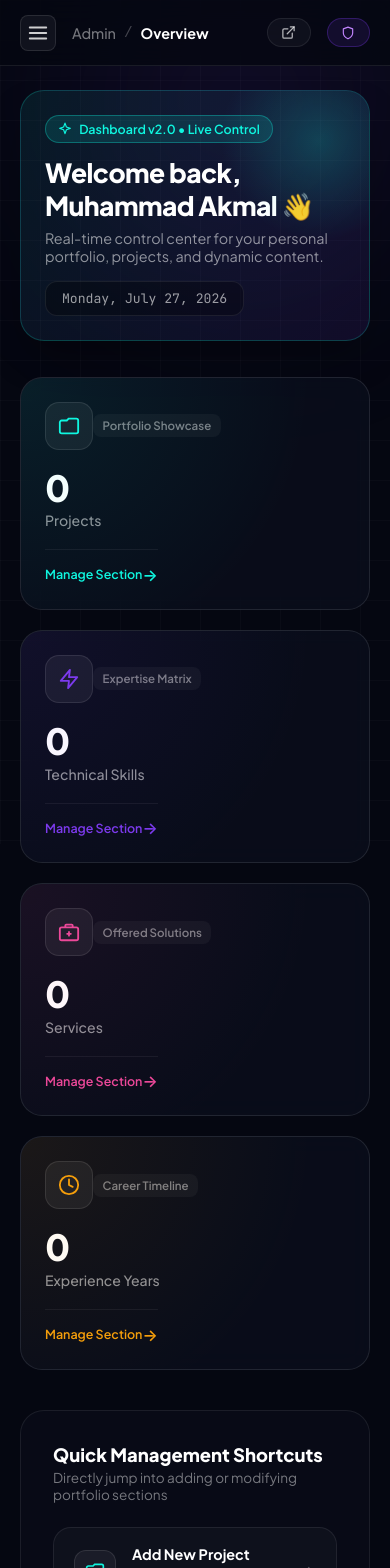
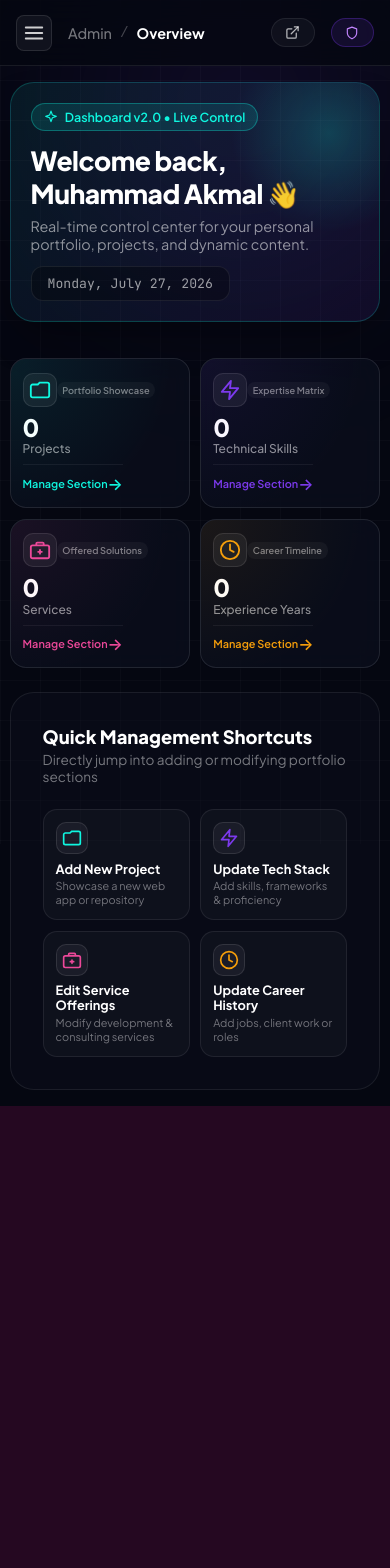
Before and after one commit to AkmalDoghar/portfolio, a Next.js app: page /admin/dashboard in a window 390 px wide. Shown: the top 1568 px of the page. After the commit the page ends 1106 px from the top, so only its background shows below. Built offline with nearby package versions, Linux system fonts and the light colour scheme; no server answers.

Commit message:
update admin dashboard

```diff
--- a/src/app/admin/dashboard/dashboard.css
+++ b/src/app/admin/dashboard/dashboard.css
@@ -19,7 +19,13 @@
   padding-top: 0 !important;
   background: #050711;
   color: #f3f4f6;
-  font-family: "Plus Jakarta Sans", -apple-system, BlinkMacSystemFont, "Segoe UI", Roboto, sans-serif;
+  font-family:
+    "Plus Jakarta Sans",
+    -apple-system,
+    BlinkMacSystemFont,
+    "Segoe UI",
+    Roboto,
+    sans-serif;
   position: relative;
   overflow-x: hidden;
 }
@@ -43,7 +49,11 @@
   width: 500px;
   height: 500px;
   border-radius: 50%;
-  background: radial-gradient(circle, rgba(124, 58, 237, 0.15) 0%, transparent 70%);
+  background: radial-gradient(
+    circle,
+    rgba(124, 58, 237, 0.15) 0%,
+    transparent 70%
+  );
   filter: blur(90px);
   pointer-events: none;
   z-index: 0;
@@ -192,8 +202,15 @@
 }
 
 @keyframes livePulse {
-  0%, 100% { opacity: 1; transform: scale(1); }
-  50% { opacity: 0.3; transform: scale(0.85); }
+  0%,
+  100% {
+    opacity: 1;
+    transform: scale(1);
+  }
+  50% {
+    opacity: 0.3;
+    transform: scale(0.85);
+  }
 }
 
 /* ── Navigation List ── */
@@ -229,7 +246,9 @@
   display: flex;
   align-items: center;
   justify-content: center;
-  transition: transform 0.2s ease, color 0.2s ease;
+  transition:
+    transform 0.2s ease,
+    color 0.2s ease;
 }
 
 .dash-nav-item:hover {
@@ -243,7 +262,11 @@
 }
 
 .dash-nav-item--active {
-  background: linear-gradient(135deg, rgba(15, 247, 224, 0.12) 0%, rgba(124, 58, 237, 0.12) 100%);
+  background: linear-gradient(
+    135deg,
+    rgba(15, 247, 224, 0.12) 0%,
+    rgba(124, 58, 237, 0.12) 100%
+  );
   color: #0ff7e0;
   border: 1px solid rgba(15, 247, 224, 0.25);
   box-shadow: 0 4px 15px rgba(15, 247, 224, 0.1);
@@ -487,7 +510,11 @@
   display: flex;
   align-items: center;
   justify-content: space-between;
-  background: linear-gradient(135deg, rgba(15, 247, 224, 0.08) 0%, rgba(124, 58, 237, 0.1) 100%);
+  background: linear-gradient(
+    135deg,
+    rgba(15, 247, 224, 0.08) 0%,
+    rgba(124, 58, 237, 0.1) 100%
+  );
   border: 1px solid rgba(15, 247, 224, 0.2);
   border-radius: 24px;
   padding: 2rem 2.25rem;
@@ -578,7 +605,11 @@
   content: "";
   position: absolute;
   inset: 0;
-  background: radial-gradient(circle at top left, var(--card-color, #0ff7e0), transparent 70%);
+  background: radial-gradient(
+    circle at top left,
+    var(--card-color, #0ff7e0),
+    transparent 70%
+  );
   opacity: 0.08;
   pointer-events: none;
   transition: opacity 0.3s ease;
@@ -747,7 +778,9 @@
 .quick-btn-arrow {
   color: rgba(255, 255, 255, 0.3);
   font-size: 1.1rem;
-  transition: transform 0.2s ease, color 0.2s ease;
+  transition:
+    transform 0.2s ease,
+    color 0.2s ease;
 }
 
 .quick-card-btn:hover .quick-btn-arrow {
@@ -869,23 +902,102 @@
   border-color: rgba(15, 247, 224, 0.45);
 }
 
-/* Item card */
+/* Scrollbar Container for Admin Sections */
+.admin-projects-scroll-container {
+  max-height: 540px;
+  overflow-y: auto;
+  padding-right: 0.35rem;
+  margin-bottom: 0;
+  scrollbar-width: thin;
+  scrollbar-color: rgba(15, 247, 224, 0.4) rgba(255, 255, 255, 0.05);
+}
+
+.admin-projects-scroll-container::-webkit-scrollbar {
+  width: 6px;
+}
+
+.admin-projects-scroll-container::-webkit-scrollbar-track {
+  background: rgba(255, 255, 255, 0.03);
+  border-radius: 10px;
+}
+
+.admin-projects-scroll-container::-webkit-scrollbar-thumb {
+  background: linear-gradient(180deg, #0ff7e0 0%, #7c3aed 100%);
+  border-radius: 10px;
+  box-shadow: 0 0 10px rgba(15, 247, 224, 0.4);
+}
+
+/* See More / Show More Button */
+.see-more-wrap {
+  display: flex;
+  align-items: center;
+  justify-content: center;
+  margin-top: 2rem;
+  padding-top: 1.25rem;
+  border-top: 1px dashed rgba(255, 255, 255, 0.1);
+  width: 100%;
+}
+
+.btn-see-more {
+  display: inline-flex;
+  align-items: center;
+  justify-content: center;
+  gap: 0.6rem;
+  padding: 0.75rem 1.85rem;
+  background: linear-gradient(
+    135deg,
+    rgba(15, 247, 224, 0.1) 0%,
+    rgba(124, 58, 237, 0.1) 100%
+  );
+  border: 1px solid rgba(15, 247, 224, 0.3);
+  border-radius: 999px;
+  color: #0ff7e0;
+  font-size: 0.88rem;
+  font-weight: 700;
+  font-family: inherit;
+  cursor: pointer;
+  transition: all 0.25s cubic-bezier(0.16, 1, 0.3, 1);
+  box-shadow: 0 4px 15px rgba(15, 247, 224, 0.15);
+}
+
+.btn-see-more:hover {
+  background: linear-gradient(
+    135deg,
+    rgba(15, 247, 224, 0.2) 0%,
+    rgba(124, 58, 237, 0.25) 100%
+  );
+  border-color: rgba(15, 247, 224, 0.6);
+  transform: translateY(-2px);
+  box-shadow: 0 8px 25px rgba(15, 247, 224, 0.3);
+  color: #ffffff;
+}
+
+/* Item card & Grid List */
+.items-list {
+  display: grid;
+  grid-template-columns: repeat(auto-fill, minmax(300px, 1fr));
+  gap: 1.25rem;
+}
+
 .item-card {
   background: rgba(13, 17, 32, 0.5);
   border: 1px solid rgba(255, 255, 255, 0.08);
   border-radius: 18px;
-  padding: 1.25rem 1.5rem;
+  padding: 1.25rem;
   display: flex;
-  align-items: flex-start;
+  flex-direction: column;
   justify-content: space-between;
-  gap: 1.25rem;
+  gap: 1rem;
   transition: all 0.25s ease;
+  min-width: 0;
+  word-break: break-word;
 }
 
 .item-card:hover {
-  border-color: rgba(255, 255, 255, 0.18);
+  border-color: rgba(15, 247, 224, 0.3);
   background: rgba(255, 255, 255, 0.04);
-  transform: translateY(-1px);
+  transform: translateY(-2px);
+  box-shadow: 0 10px 25px -5px rgba(0, 0, 0, 0.5);
 }
 
 .item-card-title {
@@ -901,10 +1013,59 @@
   line-height: 1.5;
 }
 
-.items-list {
+.item-card-actions {
   display: flex;
-  flex-direction: column;
-  gap: 0.85rem;
+  align-items: center;
+  gap: 0.5rem;
+  margin-top: auto;
+  padding-top: 0.75rem;
+  border-top: 1px solid rgba(255, 255, 255, 0.06);
+}
+
+.badge {
+  display: inline-block;
+  padding: 0.2rem 0.55rem;
+  border-radius: 6px;
+  background: rgba(15, 247, 224, 0.1);
+  border: 1px solid rgba(15, 247, 224, 0.2);
+  color: #0ff7e0;
+  font-size: 0.72rem;
+  font-weight: 600;
+  font-family: "JetBrains Mono", monospace;
+  word-break: break-word;
+}
+
+.skill-percent-bar {
+  width: 100%;
+  height: 6px;
+  background: rgba(255, 255, 255, 0.08);
+  border-radius: 999px;
+  overflow: hidden;
+  margin-top: 0.5rem;
+}
+
+.skill-percent-bar-fill {
+  height: 100%;
+  background: linear-gradient(90deg, #0ff7e0 0%, #7c3aed 100%);
+  border-radius: 999px;
+  transition: width 0.4s ease;
+}
+
+.item-card-img-wrap {
+  width: 100%;
+  height: 140px;
+  border-radius: 12px;
+  overflow: hidden;
+  border: 1px solid rgba(255, 255, 255, 0.08);
+  background: #000;
+  flex-shrink: 0;
+  margin-bottom: 0.5rem;
+}
+
+.item-card-thumb {
+  width: 100%;
+  height: 100%;
+  object-fit: cover;
 }
 
 /* Form panel */
@@ -1052,18 +1213,18 @@
   }
 
   .dash-topbar {
-    padding: 0 1.25rem;
+    padding: 0 1rem;
   }
 
   .dash-content {
-    padding: 1.5rem 1.25rem;
+    padding: 1.25rem 0.85rem;
   }
 
   .overview-banner {
     flex-direction: column;
     align-items: flex-start;
-    gap: 1rem;
-    padding: 1.5rem;
+    gap: 0.85rem;
+    padding: 1.25rem;
   }
 
   .form-grid {
@@ -1071,14 +1232,162 @@
   }
 }
 
-@media (max-width: 580px) {
+/* ── Mobile 2 Boxes Per Row Layout (All Admin Pages & Sections) ── */
+@media (max-width: 768px) {
   .overview-stats {
-    grid-template-columns: 1fr;
+    grid-template-columns: repeat(2, 1fr) !important;
+    gap: 0.65rem !important;
+    margin-bottom: 1.5rem !important;
   }
 
+  .quick-actions-grid {
+    grid-template-columns: repeat(2, 1fr) !important;
+    gap: 0.65rem !important;
+  }
+
+  .items-list {
+    grid-template-columns: repeat(2, 1fr) !important;
+    gap: 0.65rem !important;
+  }
+
+  .item-card {
+    padding: 0.75rem !important;
+    gap: 0.65rem !important;
+    border-radius: 14px !important;
+  }
+
+  .item-card-title {
+    font-size: 0.85rem !important;
+    margin-bottom: 0.2rem !important;
+    line-height: 1.25 !important;
+  }
+
+  .item-card-sub {
+    font-size: 0.72rem !important;
+    line-height: 1.3 !important;
+  }
+
+  .item-card-img-wrap {
+    height: 90px !important;
+    border-radius: 10px !important;
+    margin-bottom: 0.4rem !important;
+  }
+
+  .item-card-actions {
+    display: flex !important;
+    gap: 0.35rem !important;
+    margin-top: auto !important;
+    padding-top: 0.5rem !important;
+    width: 100% !important;
+  }
+
+  .btn-edit,
+  .btn-delete {
+    flex: 1 !important;
+    padding: 0.4rem 0.2rem !important;
+    font-size: 0.72rem !important;
+    text-align: center !important;
+    justify-content: center !important;
+    display: inline-flex !important;
+    align-items: center !important;
+  }
+
+  .stat-card {
+    padding: 0.85rem 0.75rem !important;
+    min-height: 130px !important;
+    border-radius: 16px !important;
+  }
+
+  .stat-card-top {
+    margin-bottom: 0.5rem !important;
+  }
+
+  .stat-icon {
+    width: 34px !important;
+    height: 34px !important;
+    border-radius: 10px !important;
+  }
+
+  .stat-tag {
+    font-size: 0.58rem !important;
+    padding: 0.15rem 0.35rem !important;
+  }
+
+  .stat-value {
+    font-size: 1.5rem !important;
+  }
+
+  .stat-label {
+    font-size: 0.75rem !important;
+    margin-top: 0.15rem !important;
+  }
+
+  .stat-card-bottom {
+    margin-top: 0.5rem !important;
+    padding-top: 0.45rem !important;
+    font-size: 0.68rem !important;
+  }
+
+  .quick-card-btn {
+    flex-direction: column !important;
+    align-items: flex-start !important;
+    padding: 0.75rem !important;
+    gap: 0.45rem !important;
+    border-radius: 14px !important;
+  }
+
+  .quick-btn-icon {
+    width: 32px !important;
+    height: 32px !important;
+    border-radius: 10px !important;
+  }
+
+  .quick-btn-title {
+    font-size: 0.8rem !important;
+    line-height: 1.2 !important;
+  }
+
+  .quick-btn-desc {
+    font-size: 0.68rem !important;
+    line-height: 1.3 !important;
+    display: -webkit-box;
+    line-clamp: 2;
+    -webkit-line-clamp: 2;
+    -webkit-box-orient: vertical;
+    overflow: hidden;
+  }
+
+  .quick-btn-arrow {
+    display: none !important;
+  }
+}
+
+@media (max-width: 580px) {
   .topbar-quick-link span,
   .dash-admin-badge span {
     display: none;
+  }
+
+  .dash-content {
+    padding: 1rem 0.6rem;
+  }
+
+  .section-header {
+    padding: 0.85rem 1rem;
+    border-radius: 14px;
+  }
+
+  .section-header h2 {
+    font-size: 1.1rem;
+  }
+
+  .section-header p {
+    font-size: 0.75rem;
+  }
+
+  .btn-add {
+    padding: 0.45rem 0.8rem;
+    font-size: 0.78rem;
   }
 }
 
@@ -1100,8 +1409,12 @@
 }
 
 @keyframes modalOverlayFade {
-  from { opacity: 0; }
-  to { opacity: 1; }
+  from {
+    opacity: 0;
+  }
+  to {
+    opacity: 1;
+  }
 }
 
 .admin-modal-box {
@@ -1138,7 +1451,11 @@
   justify-content: space-between;
   padding: 1.5rem 1.75rem;
   border-bottom: 1px solid rgba(255, 255, 255, 0.08);
-  background: linear-gradient(135deg, rgba(15, 247, 224, 0.05) 0%, rgba(124, 58, 237, 0.05) 100%);
+  background: linear-gradient(
+    135deg,
+    rgba(15, 247, 224, 0.05) 0%,
+    rgba(124, 58, 237, 0.05) 100%
+  );
 }
 
 .modal-title-wrap {
--- a/src/app/admin/dashboard/sections/ExperienceManager.js
+++ b/src/app/admin/dashboard/sections/ExperienceManager.js
@@ -168,7 +168,7 @@ export default function ExperienceManager({ onUpdate }) {
       <div className="items-list">
         {experiences.map(exp => (
           <div key={exp.id} className="item-card">
-            <div style={{ flex: 1 }}>
+            <div style={{ flex: 1, minWidth: 0 }}>
               <div className="item-card-title">{exp.title}</div>
               <div className="item-card-sub">{exp.period} · {exp.type}</div>
               {exp.tech && (
--- a/src/app/admin/dashboard/sections/ProjectsManager.js
+++ b/src/app/admin/dashboard/sections/ProjectsManager.js
@@ -33,6 +33,10 @@ export default function ProjectsManager({ onUpdate }) {
 
   const fileInputRef = useRef(null);
   const [uploadingImg, setUploadingImg] = useState(false);
+
+  const [showAll, setShowAll] = useState(false);
+  const INITIAL_LIMIT = 4;
+  const displayedProjects = showAll ? projects : projects.slice(0, INITIAL_LIMIT);
 
   const showToast = (message, type = "success") => {
     setToast({ message, type });
@@ -327,13 +331,14 @@ export default function ProjectsManager({ onUpdate }) {
         </div>
       )}
 
+      <div className="admin-projects-scroll-container">
         <div className="items-list">
-        {projects.map(project => (
+          {displayedProjects.map(project => (
             <div key={project.id} className="item-card">
               {project.img && (
-              <div style={{ width: "80px", height: "55px", borderRadius: "10px", overflow: "hidden", flexShrink: 0, border: "1px solid rgba(255,255,255,0.1)", background: "#000" }}>
+                <div className="item-card-img-wrap">
                   {/* eslint-disable-next-line @next/next/no-img-element */}
-                <img src={project.img} alt={project.title} style={{ width: "100%", height: "100%", objectFit: "cover" }} />
+                  <img src={project.img} alt={project.title} className="item-card-thumb" />
                 </div>
               )}
               <div style={{ flex: 1, minWidth: 0 }}>
@@ -358,5 +363,18 @@ export default function ProjectsManager({ onUpdate }) {
           )}
         </div>
       </div>
+
+      {projects.length > INITIAL_LIMIT && (
+        <div className="see-more-wrap">
+          <button
+            type="button"
+            className="btn-see-more"
+            onClick={() => setShowAll(prev => !prev)}
+          >
+            <span>{showAll ? "See Less" : `See More (${projects.length - INITIAL_LIMIT} More)`}</span>
+          </button>
+        </div>
+      )}
+    </div>
   );
 }
--- a/src/app/admin/dashboard/sections/ServicesManager.js
+++ b/src/app/admin/dashboard/sections/ServicesManager.js
@@ -155,7 +155,7 @@ export default function ServicesManager({ onUpdate }) {
       <div className="items-list">
         {services.map(s => (
           <div key={s.id} className="item-card">
-            <div style={{ flex: 1 }}>
+            <div style={{ flex: 1, minWidth: 0 }}>
               <div className="item-card-title">{s.title}</div>
               <div className="item-card-sub">{s.shortDesc}</div>
               <div style={{ marginTop: "0.35rem" }}><span className="badge">{s.icon}</span></div>
--- a/src/app/admin/dashboard/sections/SkillsManager.js
+++ b/src/app/admin/dashboard/sections/SkillsManager.js
@@ -228,7 +228,7 @@ export default function SkillsManager({ onUpdate }) {
           <div className="items-list">
             {data.technical.map(s => (
               <div key={s.id} className="item-card">
-                <div style={{ flex: 1 }}>
+                <div style={{ flex: 1, minWidth: 0 }}>
                   <div className="item-card-title">{s.name}</div>
                   <div className="item-card-sub">{s.level} · {s.percent}%</div>
                   <div className="skill-percent-bar">
@@ -294,7 +294,7 @@ export default function SkillsManager({ onUpdate }) {
           <div className="items-list">
             {data.professional.map(s => (
               <div key={s.id} className="item-card">
-                <div style={{ flex: 1 }}>
+                <div style={{ flex: 1, minWidth: 0 }}>
                   <div className="item-card-title">{s.name}</div>
                   <div className="item-card-sub">{s.percent}%</div>
                   <div className="skill-percent-bar">
```
Lines whose indentation alone changed are shown as unchanged.
